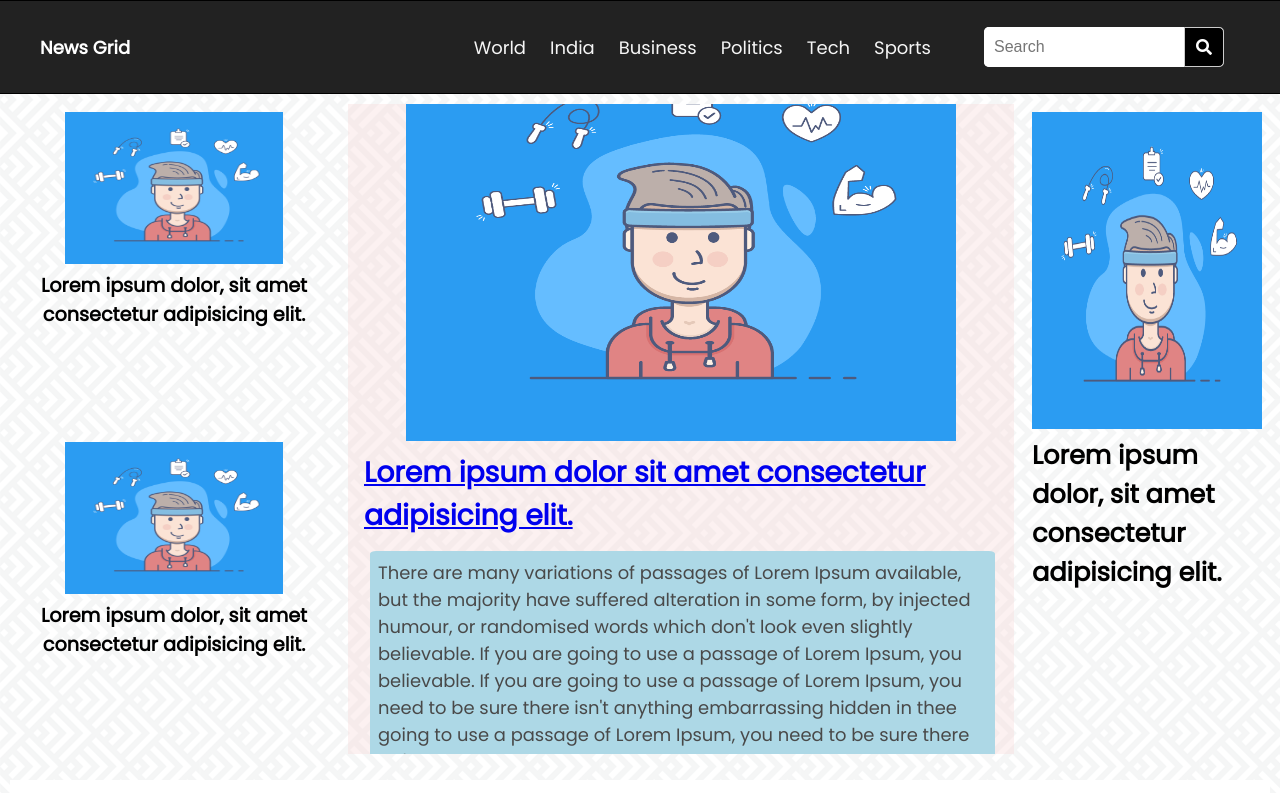
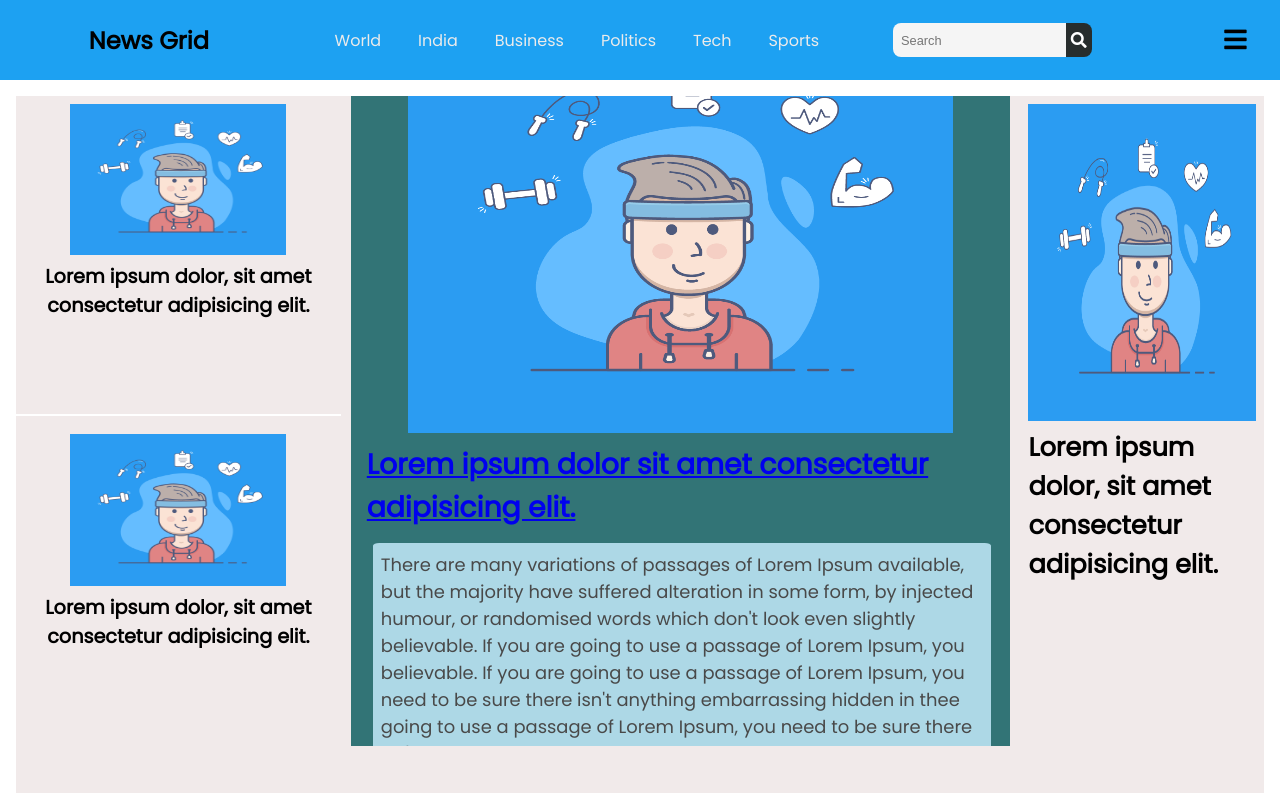
Before and after one commit to Gauravpawar3102/News-grid, a plain HTML site: page index.html in a window 1280 px wide. Shown: the top 793 px of the page. Drawn offline with Linux system fonts and the light colour scheme; no server answers.

Commit message:
Initial Commit

```diff
--- a/index.html
+++ b/index.html
@@ -15,39 +15,42 @@
     />
   </head>
   <body>
-    <nav>
-      <div class="navbar">
-        <li class="logo">News Grid</li>
-
-        <ul class="nav-links">
+    <header>
+      <div class="logo">
+        <h2 class="news-grid">News Grid</h2>
+      </div>
+      <nav>
+        <div class="nav-links">
           <li>
-            <a href="#" class="world">World</a>
+            <a href="#" class="links">World</a>
           </li>
           <li>
-            <a href="#" class="india">India</a>
+            <a href="#" class="links">India</a>
           </li>
           <li>
-            <a href="#" class="business">Business</a>
+            <a href="#" class="links">Business</a>
           </li>
           <li>
-            <a href="#" class="politics">Politics</a>
+            <a href="#" class="links">Politics</a>
           </li>
           <li>
-            <a href="#" class="tech">Tech</a>
+            <a href="#" class="links">Tech</a>
           </li>
           <li>
-            <a href="#" class="Sports">Sports</a>
+            <a href="#" class="links">Sports</a>
           </li>
-        </ul>
-        <li class="search-icon">
-          <input type="search" placeholder="Search" />
-          <label class="icon">
-            <span class="fas fa-search"></span>
-          </label>
-        </li>
-        <li class="btn"><span class="fas fa-bars"></span></li>
+        <div/>
+      </nav>
+      <div class="search-icon">
+        <div class="search-bar">
+        <input type="search" placeholder="Search" />
+        <label class="icon">
+          <span class="fas fa-search"></span>
+        </label>
+        </div>
       </div>
-    </nav>
+      <div class="btn"><span class="fas fa-bars"></span></div>
+    </header>
     <main>
       <div class="box1">
         <img class="img1" src="./image1.png" alt="image1" />
@@ -90,6 +93,7 @@
           Lorem ipsum dolor, sit amet consectetur adipisicing elit.
         </h1>
       </div>
+    </main>
       <div class="container2">
         <div class="box5">
           <img class="img5" src="./image1.png" alt="image1" />
@@ -121,7 +125,6 @@
 
         <!-- <h1 class="head5"></h1> -->
       </div>
-    </main>
 
     <script src="script.js"></script>
   </body>
--- a/style.css
+++ b/style.css
@@ -8,36 +8,108 @@
 body {
   font-family: 'Poppins', sans-serif;
   margin: 0;
-  background-image: url('./spikes.png');
 }
 
 /* ========== */
-/* Nav-Bar */
+/* Header*/
 /* ========== */
+header {
+  background-color: #1da1f2;
+  display: flex;
+  height: 10vh;
+  width: 100%;
+  margin: auto;
+  align-items: center;
+}
 
+.logo,
+.nav-links,
+.search-icon .btn {
+  display: flex;
+  list-style-type: none;
+}
+
+.logo {
+  justify-content: center;
+
+  flex: 1;
+}
 nav {
-  background: #222222;
+  text-decoration: none;
+  flex: 2;
+
+  /* background: #222222;
   color: #fff;
   list-style-type: none;
   padding: 10px 40px 10px 40px;
   border: 1px solid #000;
   border-left: none;
-  border-right: none;
+  border-right: none; */
+}
+.nav-links {
+  justify-content: space-evenly;
+  text-decoration: none;
+  transition: all 3s ease-in-out;
+}
+.links {
+  color: rgb(235, 235, 235);
+  text-decoration: none;
+}
+.nav-links a:hover {
+  color: black;
 }
 
+.search-icon {
+  flex: 1;
+
+  /* height: 40px;
+  margin: 1rem;
+  width: 240px;
+  display: flex;
+  background: #f2f2f2;
+  border-radius: 5px; */
+}
+.search-bar {
+  display: flex;
+}
+.icon {
+  background-color: #272d2d;
+  color: white;
+  padding: 0.3rem;
+  border-top-right-radius: 0.5rem;
+  border-bottom-right-radius: 0.5rem;
+}
+.btn {
+  flex: 0.3;
+  display: flex;
+  justify-content: center;
+  font-size: 1.6rem;
+}
+.btn:hover {
+  transform: rotate3d(90deg);
+}
+
+input {
+  font-size: 0.8rem;
+  border-top-left-radius: 0.5rem;
+  border-bottom-left-radius: 0.5rem;
+  outline: none;
+  border: none;
+  padding-left: 0.5rem;
+  color: #272d2d;
+  background: whitesmoke;
+  /* margin-right: 0.5rem; */
+}
+
+/*
 .navbar {
   display: flex;
   justify-content: center;
   list-style: none;
   flex-wrap: wrap;
   align-items: center;
-}
-.logo {
-  flex: 1;
-  font-size: 18px;
-  font-weight: 700;
-}
-.btn {
+} */
+/* .btn {
   display: none;
   cursor: pointer;
   font-size: 36px;
@@ -66,16 +138,8 @@ nav {
   color: #1da1f2;
   background-color: rgb(39, 38, 38);
   padding-left: 1.5rem;
-}
-
-.search-icon {
-  height: 40px;
-  margin: 1rem;
-  width: 240px;
-  display: flex;
-  background: #f2f2f2;
-  border-radius: 5px;
-}
+} */
+/*
 .search-icon input {
   height: 100%;
   width: 200px;
@@ -146,7 +210,7 @@ nav {
   .search-icon {
     display: none;
   }
-}
+} */
 
 /* Box 1 */
 .box1 {
@@ -154,7 +218,9 @@ nav {
   grid-row: 1;
   padding: 0.5rem;
   text-align: center;
+
   overflow: auto;
+  border-bottom: 2px solid white;
 }
 .img1 {
   height: 50%;
@@ -169,7 +235,7 @@ nav {
   flex-direction: column;
   justify-content: center;
   align-items: center;
-  background: rgba(246, 218, 218, 0.39);
+  background: rgba(21, 98, 100, 0.87);
   grid-row: 1/3;
   grid-column: 2/4;
   padding: 1rem;
@@ -240,15 +306,20 @@ nav {
 /* box5 */
 .container2 {
   margin-top: 1rem;
-  background: rgb(255, 255, 255);
+  background: rgb(0, 0, 0);
   grid-column: 1/-1;
   padding: 1rem;
   display: flex;
   justify-content: space-evenly;
 }
-
+.box5,
+.box8,
+.box7,
+.box6 {
+  background: rgb(255, 255, 255);
+  color: rgb(0, 0, 0);
+}
 .box5 {
-  background: rgb(255, 255, 255);
   grid-row: 3/4;
   text-align: center;
   padding: 0.5rem;
@@ -263,7 +334,6 @@ nav {
   text-align: left;
 }
 .box6 {
-  background: rgb(255, 255, 255);
   grid-row: 3/4;
   text-align: center;
   padding: 0.5rem;
@@ -273,7 +343,6 @@ nav {
   font-size: 1.3vw;
 }
 .box7 {
-  background: rgb(255, 255, 255);
   grid-row: 3/4;
   text-align: center;
   padding: 0.5rem;
@@ -282,7 +351,6 @@ nav {
   font-size: 1.3vw;
 }
 .box8 {
-  background: rgb(255, 255, 255);
   grid-row: 3/4;
   grid-column: -1/-2;
   text-align: center;
@@ -313,7 +381,10 @@ main {
   grid-template-columns: 0.8fr 0.8fr 0.8fr 0.6fr;
   grid-template-rows: 40% 40% 60%;
   height: 100vh;
-  margin: 10px;
+  margin: 1rem;
+  background-color: rgb(241, 234, 234);
+  color: black;
   /* border: 1px solid grey; */
   gap: 10px;
+  flex-wrap: wrap;
 }
```
